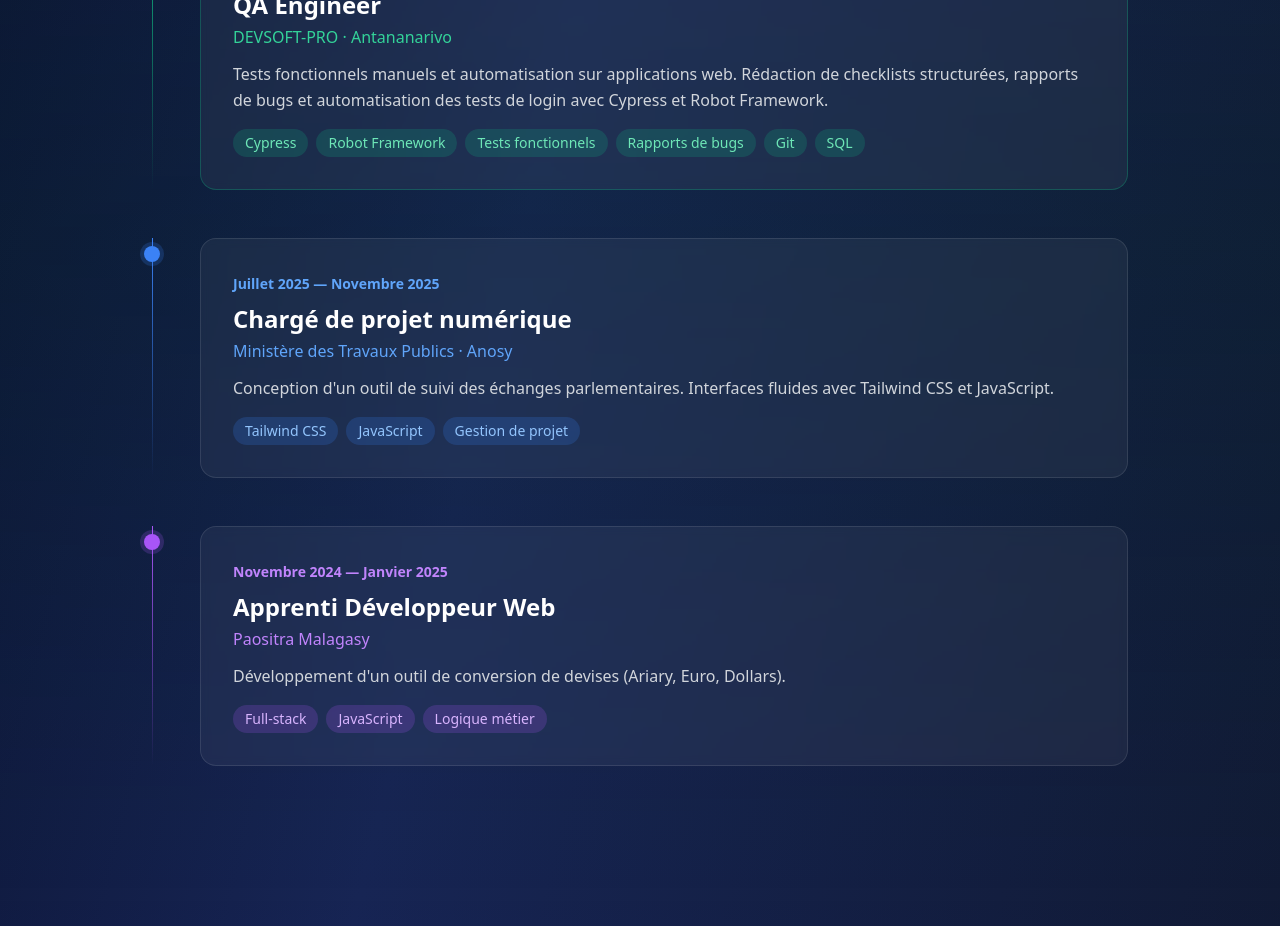
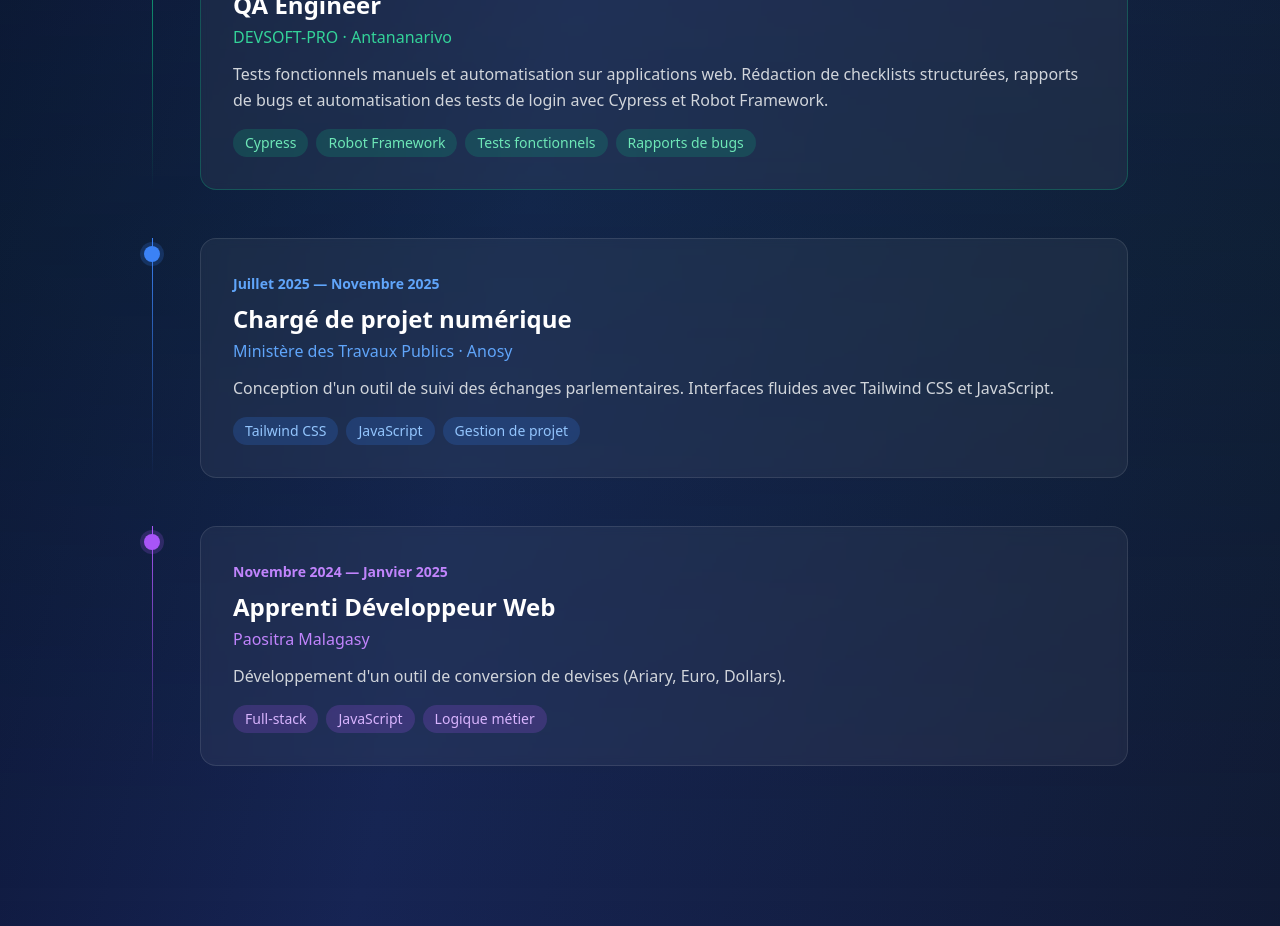
Before and after one commit to nay2408/Portofolio-Shaiffi, a React (Vite) app: page / in a window 1280 px wide. Shown: the part 2840-3766 px from the top of the page. Built offline with nearby package versions, Linux system fonts and the light colour scheme.

Commit message:
update accueil.jsx

```diff
--- a/src/pages/Accueil.jsx
+++ b/src/pages/Accueil.jsx
@@ -623,7 +623,7 @@ function Portfolio() {
                   Tests fonctionnels manuels et automatisation sur applications web. Rédaction de checklists structurées, rapports de bugs et automatisation des tests de login avec Cypress et Robot Framework.
                 </p>
                 <div className="flex flex-wrap gap-2">
-                  {['Cypress', 'Robot Framework', 'Tests fonctionnels', 'Rapports de bugs', 'Git', 'SQL'].map((tech, idx) => (
+                  {['Cypress', 'Robot Framework', 'Tests fonctionnels', 'Rapports de bugs'].map((tech, idx) => (
                     <span key={idx} className="bg-emerald-500/20 text-emerald-300 px-3 py-1 rounded-full text-sm">
                       {tech}
                     </span>
```
